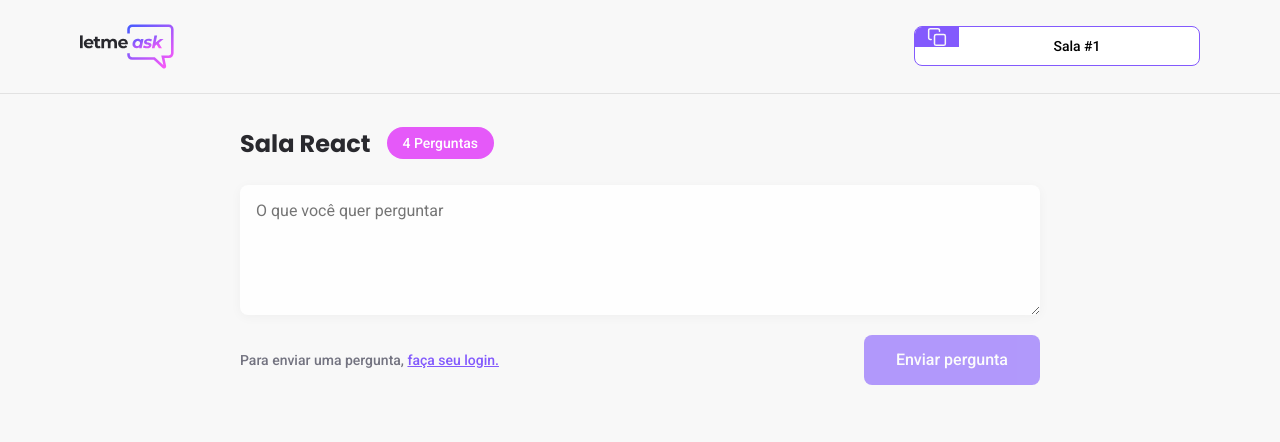
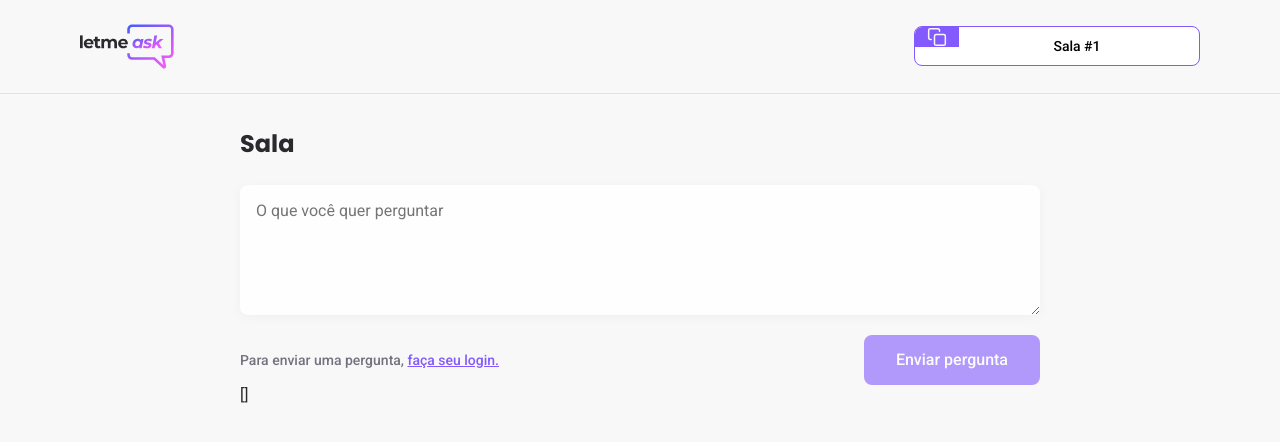
Before and after one commit to joabsantos/reactstudies, a React (Create React App) app: page /rooms/1 in a window 1280 px wide. Shown: the top 442 px of the page. Built offline with nearby package versions, Linux system fonts and the light colour scheme; no server answers; the database is empty.

Commit message:
Progredindo

```diff
--- a/src/pages/Room.tsx
+++ b/src/pages/Room.tsx
@@ -7,25 +7,61 @@
 import { database } from '../services/firebase';
 import '../styles/room.scss';
 
+type FirebaseQuestions = Record<string, {
+    author: {
+        name: string,
+        avatar: string
+    },
+    content: string,
+    isAnswered: boolean,
+    isHighlighted: boolean
+}>;
+
 type RoomParams = {
     id: string
 }
 
+type Questions = {
+    id: string,
+    author: {
+        name: string,
+        avatar: string
+    },
+    content: string,
+    isAnswered: boolean,
+    isHighlighted: boolean
+}
+
 export function Room() {
-
-    useEffect(() => {
-        const roomRef = database.ref(`rooms/${roomId}`);
-
-        roomRef.once('value', room => {
-            console.log(room.val());
-        });
-
-    }, []);
 
     const { user } = useAuth();
     const params = useParams<RoomParams>();
     const [newQuestion, setNewQuestion] = useState('');
     const roomId = params.id;
+    const [questions, setQuestions] = useState<Questions[]>([]);
+    const [title, setTitle] = useState('');
+
+    useEffect(() => {
+        const roomRef = database.ref(`rooms/${roomId}`);
+        roomRef.on('value', room => {
+            const databaseRoom = room.val();
+            const firebaseQuestions: FirebaseQuestions = databaseRoom.questions ?? {};
+            const parsedQuestions = Object.entries(firebaseQuestions).map(([key, value]) => {
+                return {
+                    id: key,
+                    content: value.content,
+                    author: value.author,
+                    isHighlighted: value.isHighlighted,
+                    isAnswered: value.isAnswered
+                }
+            });
+            setQuestions(parsedQuestions);
+            setTitle(databaseRoom.title);
+        });
+
+    }, [roomId]);
+
+
 
     async function handleSendQuestion(event: FormEvent) {
         event.preventDefault();
@@ -47,7 +83,7 @@
         }
 
         await database
-            .ref(`rooms/${roomId}/question`)
+            .ref(`rooms/${roomId}/questions`)
             .push(question);
 
         setNewQuestion('');
@@ -63,8 +99,8 @@
             </header>
             <main>
                 <div className="room-title">
-                    <h1>Sala React</h1>
-                    <span>4 Perguntas</span>
+                    <h1>Sala {title}</h1>
+                    {questions.length > 0 && <span>{questions.length} Pergunta(s)</span>}
                 </div>
 
                 <form onSubmit={handleSendQuestion}>
@@ -86,6 +122,9 @@
                         <Button type="submit" disabled={!user}>Enviar pergunta</Button>
                     </div>
                 </form>
+
+             {JSON.stringify(questions)}
+
             </main>
         </div>
     )
```
